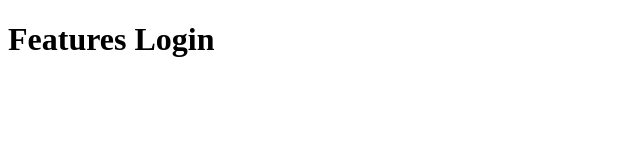
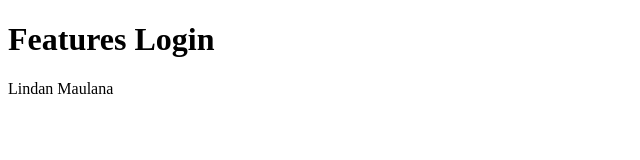
Before and after one commit to lindanmaulana/Latihan_GIT, a plain HTML site: page fitur_login.html in a window 1280 px wide. Shown: the whole page, without its empty margins (0-640 px from the left). Drawn offline with Linux system fonts and the light colour scheme.

Commit message:
new name

```diff
--- a/fitur_login.html
+++ b/fitur_login.html
@@ -7,5 +7,6 @@
 </head>
 <body>
     <h1>Features Login</h1>
+    <p>Lindan Maulana</p>
 </body>
 </html>
```
